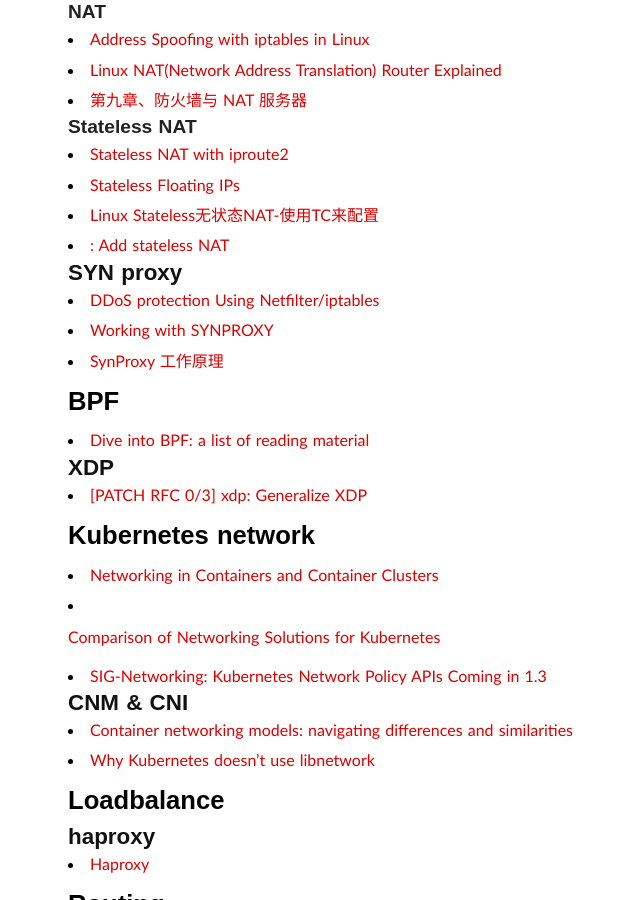
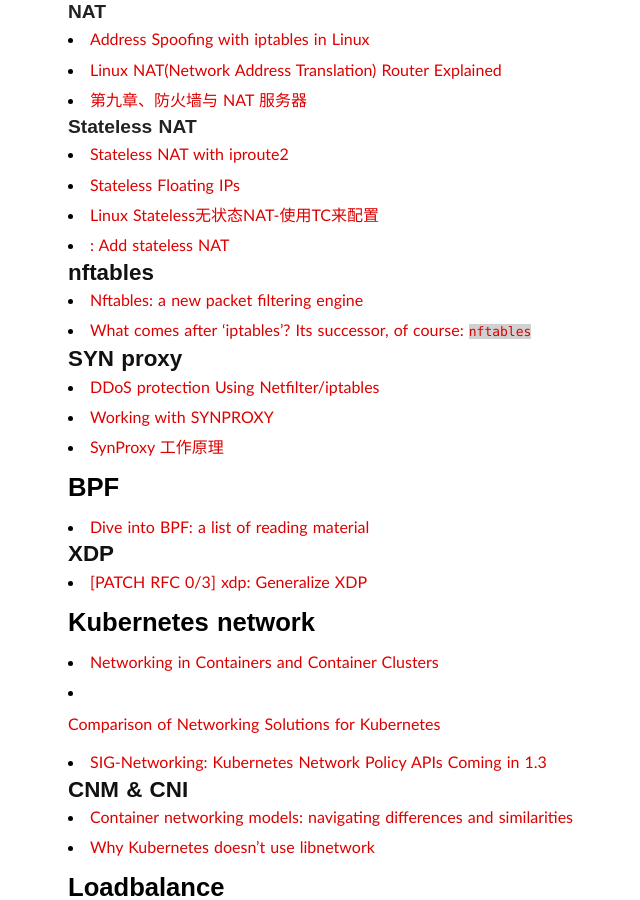
Before and after one commit to hustcat/hustcat.github.io, a Jekyll site: the page built from wiki/2016-02-27-network-related-posts.md, in a window 1280 px wide and 900 px high, scrolled down 3683 px. Shown: the whole window, without its empty margins (122-762 px from the left). Built offline with Jekyll 4.4.1, drawn with Linux system fonts in a browser that asks for light colours; some web fonts are replaced; comment, search, counter and statistics services are not loaded.

Commit message:
Update 2016-02-27-network-related-posts.md

```diff
--- a/wiki/2016-02-27-network-related-posts.md
+++ b/wiki/2016-02-27-network-related-posts.md
@@ -213,6 +213,11 @@
 * [: Add stateless NAT](https://lwn.net/Articles/252540/)
 
 
+## nftables
+
+* [Nftables: a new packet filtering engine](https://lwn.net/Articles/324989/)
+* [What comes after 'iptables'? Its successor, of course: `nftables`](https://developers.redhat.com/blog/2016/10/28/what-comes-after-iptables-its-successor-of-course-nftables/)
+
 ## SYN proxy
 
 * [DDoS protection Using Netfilter/iptables](https://people.netfilter.org/hawk/presentations/devconf2014/iptables-ddos-mitigation_JesperBrouer.pdf)
```
